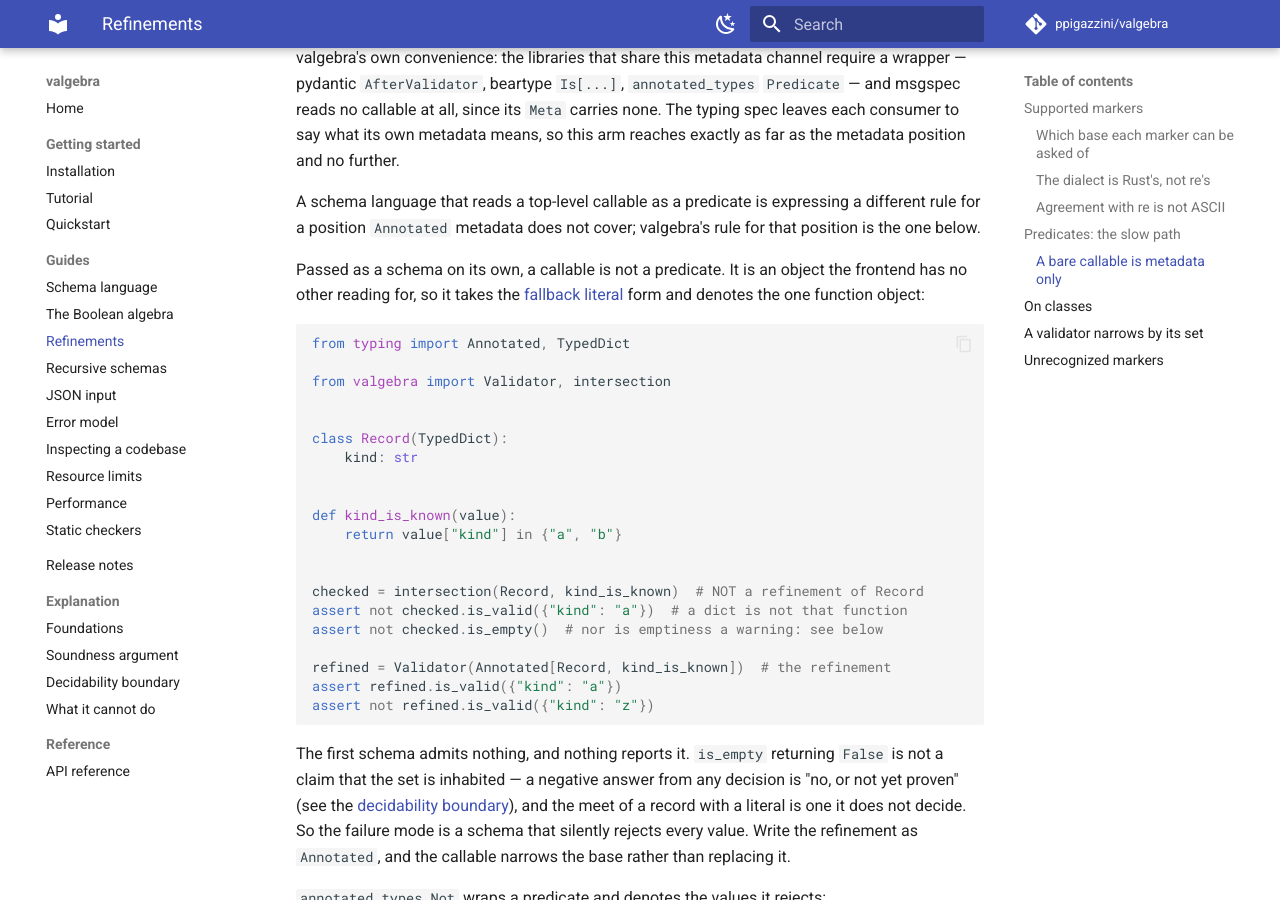
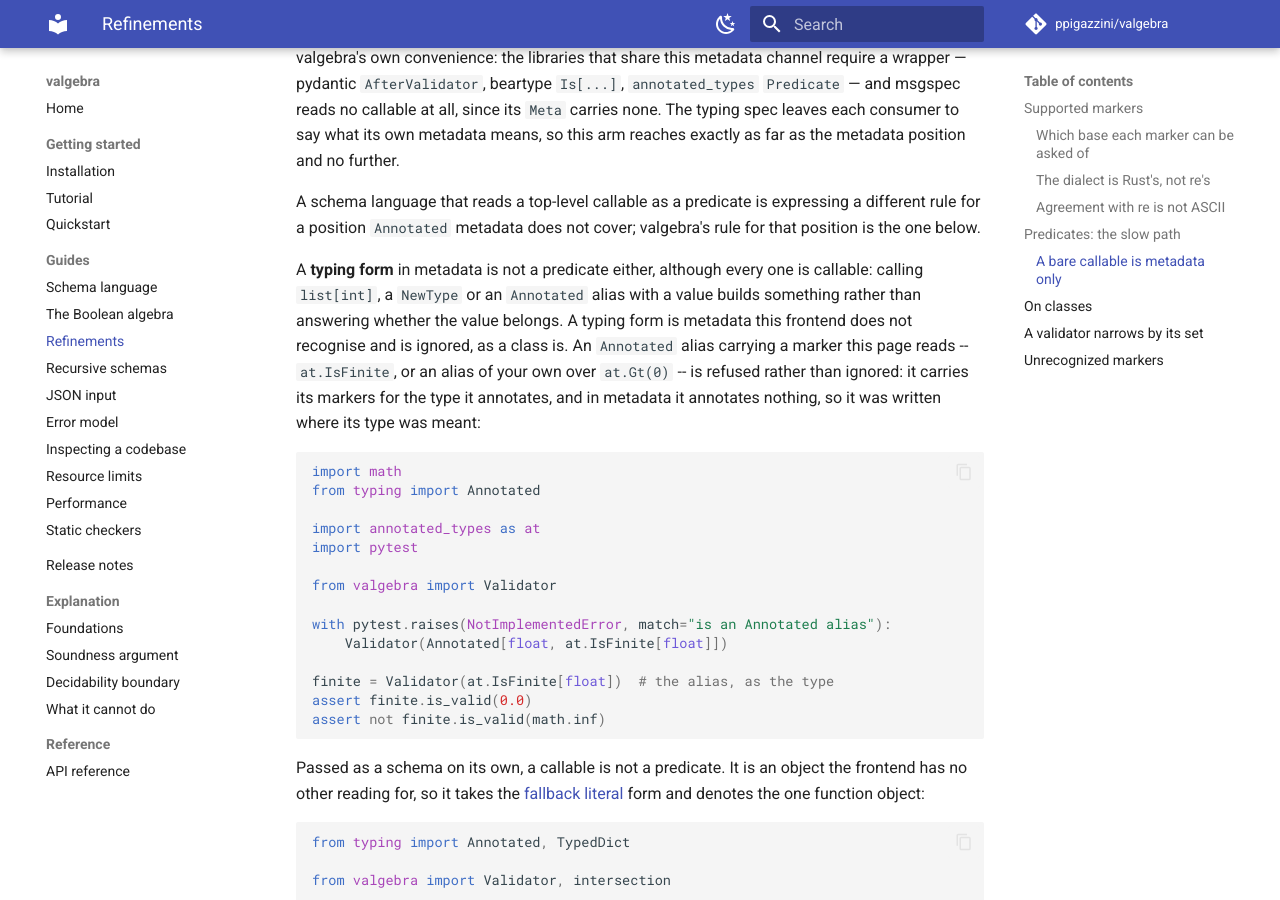
Before and after one commit to ppigazzini/valgebra, an MkDocs documentation site: the page built from docs/05-refinements.md, in a window 1280 px wide and 900 px high, scrolled down 10709 px. Built offline with MkDocs 1.6.1 and Material for MkDocs 9.7.7, drawn with Linux system fonts in a browser that asks for light colours; comment, search, counter and statistics services are not loaded.

Commit message:
fix: a typing form in metadata is not a predicate
A callable in `Annotated` metadata is read as a predicate, and every typing form
is callable. Called with a value, `list[int]` built a list and
`at.IsFinite[float]` built a float, and the truth of what came back was the
verdict: `Annotated[float, at.IsFinite[float]]` admitted infinity and refused
zero, `Annotated[str, list[int]]` refused the empty string, a `NewType` refused
zero, and a bare `at.IsFinite` raised for every value.

A typing form is known by its class: `types.GenericAlias` by identity, since
PyPy defines it in a module of its own, and any other by its module, `typing` or
`typing_extensions`, which no predicate's class names. The rule mirrors the one
for a class written where a marker goes. An `Annotated` alias carrying something
this frontend would read where the alias stands -- a validator, a marker of the
vocabulary or a class derived from it, a pattern, a marker class, a predicate --
carries it for the type it annotates and annotates nothing in metadata, so it is
refused, naming the spelling that was meant. Any other typing form is metadata
this frontend does not recognise, and is ignored. Every function, partial,
method and callable instance is a predicate as before. The annotated build reads
+0.10% on the instruction gate, the one attribute read the rule needs.

````diff
--- a/docs/05-refinements.md
+++ b/docs/05-refinements.md
@@ -536,6 +536,32 @@ A schema language that reads a top-level callable as a predicate is expressing a
 different rule for a position `Annotated` metadata does not cover; valgebra's
 rule for that position is the one below.
 
+A **typing form** in metadata is not a predicate either, although every one is
+callable: calling `list[int]`, a `NewType` or an `Annotated` alias with a value
+builds something rather than answering whether the value belongs. A typing form
+is metadata this frontend does not recognise and is ignored, as a class is. An
+`Annotated` alias carrying a marker this page reads -- `at.IsFinite`, or an
+alias of your own over `at.Gt(0)` -- is refused rather than ignored: it carries
+its markers for the type it annotates, and in metadata it annotates nothing, so
+it was written where its type was meant:
+
+```python
+import math
+from typing import Annotated
+
+import annotated_types as at
+import pytest
+
+from valgebra import Validator
+
+with pytest.raises(NotImplementedError, match="is an Annotated alias"):
+    Validator(Annotated[float, at.IsFinite[float]])
+
+finite = Validator(at.IsFinite[float])  # the alias, as the type
+assert finite.is_valid(0.0)
+assert not finite.is_valid(math.inf)
+```
+
 Passed as a schema on its own, a callable is not a predicate. It is an object
 the frontend has no other reading for, so it takes the
 [fallback literal](03-schema-language.md#anything-unrecognized-is-a-literal)
````
Also changed, not shown: CHANGELOG.md (+9 -0 lines), docs/dev/03-frontend.md (+11 -0 lines), 5 other files.
